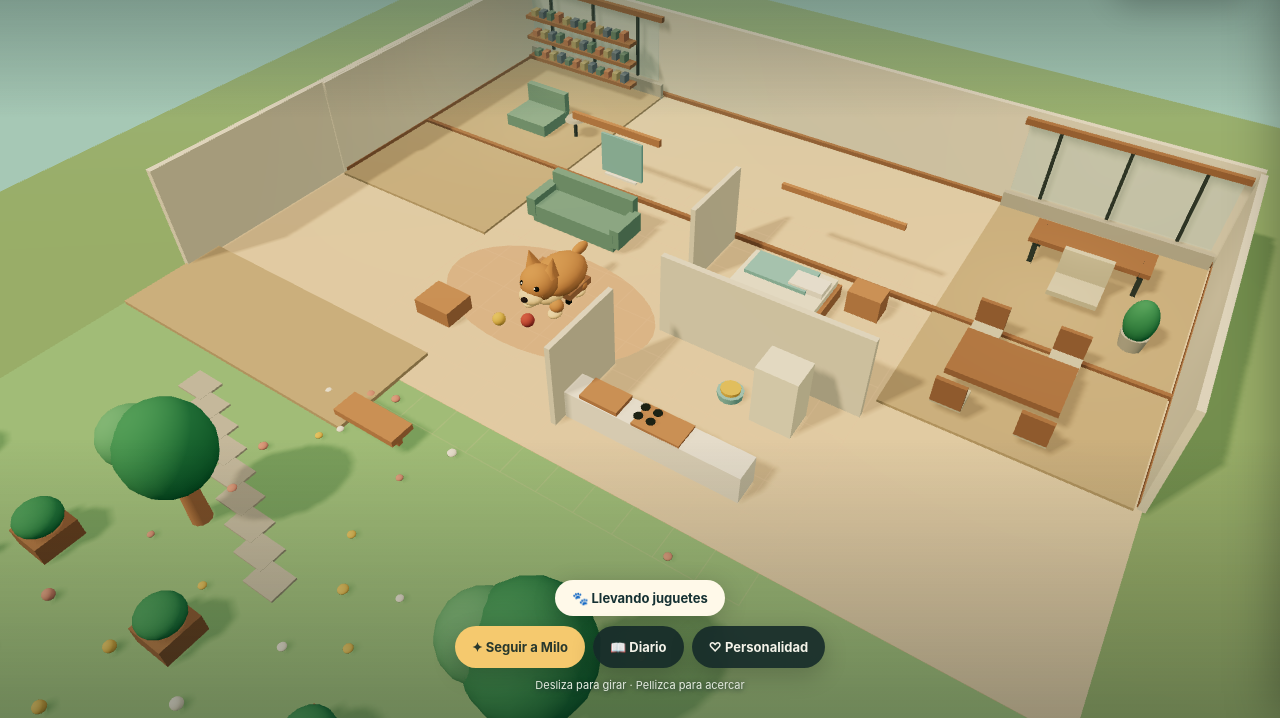
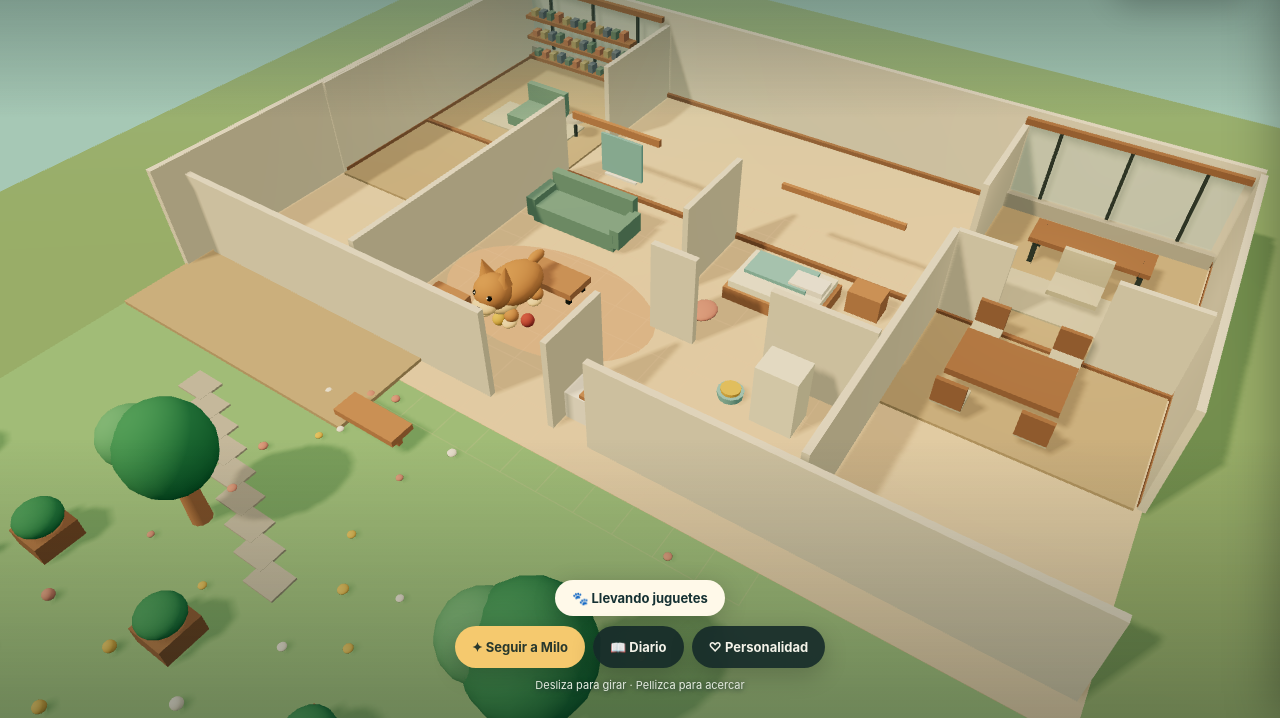
Before and after one commit to crispect/Milo, a plain HTML site: page index.html in a window 1280 px wide. Shown: the part 82-800 px from the top of the page. Drawn offline with nearby package versions, Linux system fonts and the light colour scheme.

Commit message:
Define rooms with doorways and implement A* collision-aware Milo navigation

```diff
--- a/index.html
+++ b/index.html
@@ -71,7 +71,10 @@ const spots={
  patio:{x:-1.2,z:7.3,label:"Jardín"},
  sofa:{x:-4.7,z:-1.35,label:"Junto al sofá"},
  caja:{x:-4.1,z:2.45,label:"Rincón de juguetes"},
- arbol:{x:3.4,z:8.6,label:"Bajo el árbol"}
+ arbol:{x:3.4,z:8.6,label:"Bajo el árbol"},
+ biblioteca:{x:-8.2,z:-5.6,label:"Biblioteca"},
+ estudio:{x:8.4,z:-5.6,label:"Estudio"},
+ comedor:{x:8.3,z:-1.4,label:"Comedor"}
 };
 const behaviours=[
  {id:"explorar",name:"Explorando rincones",place:"patio",weight:3},
@@ -80,7 +83,10 @@ const behaviours=[
  {id:"ordenar",name:"Llevando juguetes",place:"caja",weight:2},
  {id:"esconder",name:"Buscando un escondite",place:"sofa",weight:2},
  {id:"descansar",name:"Descansando",place:"cuarto",weight:2},
- {id:"jardin",name:"Explorando las plantas",place:"arbol",weight:2}
+ {id:"jardin",name:"Explorando las plantas",place:"arbol",weight:2},
+ {id:"leer",name:"Olfateando la biblioteca",place:"biblioteca",weight:1},
+ {id:"estudio",name:"Curioseando el estudio",place:"estudio",weight:1},
+ {id:"comedor",name:"Inspeccionando el comedor",place:"comedor",weight:1}
 ];
 function choose(){
  let weighted=[];
@@ -175,9 +181,11 @@ const tile=new THREE.GridHelper(11.8,12,0xe4c39e,0xe4c39e);tile.position.set(-.0
 // Open-front dollhouse walls and three cozy rooms.
 box(.18,3.1,15.5,M.wall,-11.9,1.55,-2.7);
 box(23.8,3.1,.18,M.wall,-.07,1.55,-10.45);
-box(5.45,2.4,.16,M.wall,3.1,1.2,.05);
-box(.14,2.4,2.4,M.wall,.05,1.2,-3.12);
-box(.14,2.4,2.4,M.wall,.05,1.2,2.95);
+// Bedroom / kitchen partition with a real doorway at x=2.5.
+ box(1.25,2.65,.18,M.wall,.72,1.325,.05);
+ box(2.55,2.65,.18,M.wall,4.55,1.325,.05);
+box(.16,2.65,2.8,M.wall,.05,1.325,-2.95);
+box(.16,2.65,2.0,M.wall,.05,1.325,3.25);
 box(3.0,.22,.12,M.wood,-3.9,2.34,-4.24);
 box(3.4,.16,.11,M.wood,3.1,2.34,-4.24);
 box(1.4,1.25,.08,M.blue,-3.7,1.45,-4.24,false);
@@ -252,6 +260,67 @@ for(const x of [-3.9,-2.5])box(.13,.4,.13,M.wood,x,.2,6.5);
  for(const z of [-10.3,-4.35])box(23.4,.13,.13,oak,0,.12,z);
  const fill=new THREE.PointLight(0xffd7a2,1.8,12,2);fill.position.set(-8,2.7,-6);scene.add(fill);
  const fill2=new THREE.PointLight(0xffe1b6,1.8,12,2);fill2.position.set(8.5,2.7,-6);scene.add(fill2);
+
+
+ // Clearly separated rooms with walkable 2.2m door openings.
+ // Left wing: library, right wing: studio and dining room.
+ function partitionX(x,z1,z2){box(.17,2.65,z2-z1,M.wall,x,1.325,(z1+z2)/2)}
+ function partitionZ(z,x1,x2){box(x2-x1,2.65,.17,M.wall,(x1+x2)/2,1.325,z)}
+ partitionX(-5.95,-10.35,-6.7);partitionX(-5.95,-4.45,3.95);
+ partitionX(5.95,-10.35,-6.7);partitionX(5.95,-4.45,3.95);
+ partitionZ(-4.45,6.0,7.4);partitionZ(-4.45,9.7,11.7);
+ // Kitchen/sitting room boundary and accessible exit to the garden.
+ partitionZ(4.2,-11.7,-1.7);partitionZ(4.2,1.1,11.7);
+ // Room-specific visual accents.
+ box(3.2,.12,1.5,linen,-8.6,.09,-6.1,false);
+ box(2.7,.11,1.7,linen,8.4,.09,-6.3,false);
+ // Navigation uses these exact wall and furniture footprints, not visual-only collision.
+ const blockers=[];
+ const block=(x,z,w,d)=>blockers.push({x1:x-w/2,x2:x+w/2,z1:z-d/2,z2:z+d/2});
+ // Outer boundaries and room partitions (door gaps intentionally omitted).
+ block(-11.9,-2.7,.18,15.5);block(11.8,-5.45,.17,9.6);
+ block(0,-10.45,23.8,.18);
+ block(-5.95,-8.525,.17,3.65);block(-5.95,-.25,.17,8.4);
+ block(5.95,-8.525,.17,3.65);block(5.95,-.25,.17,8.4);
+ block(8.85,-4.45,2.9,.17);
+ block(-6.7,4.2,10,.17);block(6.4,4.2,10.6,.17);
+ block(.72,.05,1.25,.18);block(4.55,.05,2.55,.18);
+ block(.05,-2.95,.16,2.8);block(.05,3.25,.16,2);
+ // Living room furniture, kitchen, bedroom, library, studio, dining.
+ [[-3.8,-2.4,3.1,1.3],[-2.75,.3,1.85,1.1],[-4.7,2.56,1.2,1],
+ [2.4,3.45,4.6,.9],[4.25,1.18,1.2,1],[2.4,-2.68,2.8,2],
+ [4.45,-3.44,1,.8],[-8.5,-6.3,1.85,1.8],[-8.9,-9.35,4.7,.6],
+ [8.8,-8.2,3.3,1.3],[8.85,-6.6,1.5,1.1],[8.35,-2.45,3.0,2.0],
+ [10.5,-5.7,1.1,1.1],[-3.2,6.5,2,.8]].forEach(a=>block(...a));
+ const DOG_RADIUS=.31,GRID=.48;
+ function clearAt(x,z){
+   if(x< -11.45||x>11.35||z< -10.1||z>15.4)return false;
+   for(const b of blockers)if(x>b.x1-DOG_RADIUS&&x<b.x2+DOG_RADIUS&&z>b.z1-DOG_RADIUS&&z<b.z2+DOG_RADIUS)return false;
+   return true;
+ }
+ // A* navigation on a stable grid. No furniture/wall clipping, including between rooms.
+ const gx=x=>Math.round((x+11.4)/GRID),gz=z=>Math.round((z+10)/GRID);
+ const wx=i=>i*GRID-11.4,wz=j=>j*GRID-10;
+ const nearest=(x,z)=>{let a={x:wx(gx(x)),z:wz(gz(z))};if(clearAt(a.x,a.z))return a;
+   for(let k=1;k<24;k++)for(let dx=-k;dx<=k;dx++)for(let dz=-k;dz<=k;dz++){let xx=wx(gx(x)+dx),zz=wz(gz(z)+dz);if(clearAt(xx,zz))return {x:xx,z:zz}}return {x:0,z:1};};
+ function route(from,to){
+   const a=nearest(from.x,from.z),b=nearest(to.x,to.z);
+   const sx=gx(a.x),sz=gz(a.z),tx=gx(b.x),tz=gz(b.z);
+   const key=(x,z)=>x+":"+z,origin=key(sx,sz),goal=key(tx,tz);
+   const open=[{x:sx,z:sz,g:0,f:Math.abs(sx-tx)+Math.abs(sz-tz)}],best=new Map([[origin,0]]),parent=new Map(),closed=new Set();
+   for(let n=0;open.length&&n<5500;n++){
+     let m=0;for(let i=1;i<open.length;i++)if(open[i].f<open[m].f)m=i;
+     const v=open.splice(m,1)[0],id=key(v.x,v.z);if(closed.has(id))continue;
+     if(id===goal){const path=[];let p=id;while(p!==origin){const [x,z]=p.split(":").map(Number);path.push({x:wx(x),z:wz(z)});p=parent.get(p);if(!p)break}return path.reverse()}
+     closed.add(id);
+     for(const [dx,dz] of [[1,0],[-1,0],[0,1],[0,-1]]){
+       const x=v.x+dx,z=v.z+dz,k=key(x,z),g=v.g+1;
+       if(closed.has(k)||!clearAt(wx(x),wz(z))||g>=(best.get(k)??Infinity))continue;
+       best.set(k,g);parent.set(k,id);open.push({x,z,g,f:g+Math.abs(x-tx)+Math.abs(z-tz)});
+     }
+   }
+   return [];
+ }
 
  const dog=new THREE.Group();scene.add(dog);
 const fur=mat(0xc98c57),lightFur=mat(0xffd5a1),inner=mat(0xe89782),nose=mat(0x332a29),eye=mat(0x1e221c);
@@ -346,10 +415,11 @@ canvas.addEventListener("pointerup",end);canvas.addEventListener("pointercancel"
 canvas.addEventListener("dblclick",()=>{following=true;$("#follow").textContent="✦ Seguir a Milo"});
  canvas.addEventListener("wheel",e=>{e.preventDefault();radius=Math.max(3.5,Math.min(48,radius+Math.sign(e.deltaY)*.85))},{passive:false});
 let current=choose(),nextAt=performance.now(),lastSave=performance.now(),moving=true;
-let dogTarget=spots[current.place];
+let dogTarget=spots[current.place],waypoints=[];
+ function plan(){waypoints=route(dog.position,dogTarget);if(waypoints.length===0){dogTarget=nearest(dog.position.x,dog.position.z)}}
 updateLabel(current);
 function startNew(){
- current=choose();dogTarget=spots[current.place];moving=true;updateLabel(current);
+ current=choose();dogTarget=spots[current.place];moving=true;plan();updateLabel(current);
 }
 function completed(){
  apply(current,Date.now(),false);
@@ -359,6 +429,8 @@ function completed(){
  moving=false;nextAt=performance.now()+(4000+rand()*5000);
 }
 if(state.position)dog.position.set(state.position.x,.05,state.position.z);
+ if(!clearAt(dog.position.x,dog.position.z)){const safe=nearest(dog.position.x,dog.position.z);dog.position.set(safe.x,.05,safe.z)}
+ plan();
 $("#load").remove();
 let frame=0;
 function animate(){
@@ -369,10 +441,12 @@ function animate(){
  if(!moving&&performance.now()>nextAt)startNew();
  let speed=0;
  if(moving){
-  const dx=dogTarget.x-dog.position.x,dz=dogTarget.z-dog.position.z,dist=Math.hypot(dx,dz);
-  if(dist<.13)completed();else{
+  const waypoint=waypoints[0]||dogTarget;
+   const dx=waypoint.x-dog.position.x,dz=waypoint.z-dog.position.z,dist=Math.hypot(dx,dz);
+  if(dist<.13){if(waypoints.length)waypoints.shift();else completed()}else{
    speed=Math.min(1,dist*2);
-   const step=Math.min(dist,dt*1.35);dog.position.x+=dx/dist*step;dog.position.z+=dz/dist*step;
+   const step=Math.min(dist,dt*1.35),nx=dog.position.x+dx/dist*step,nz=dog.position.z+dz/dist*step;
+    if(clearAt(nx,nz)){dog.position.x=nx;dog.position.z=nz}else{plan();if(!waypoints.length){moving=false;nextAt=performance.now()+1200}}
    let heading=Math.atan2(dx,dz);
    dog.rotation.y+=Math.atan2(Math.sin(heading-dog.rotation.y),Math.cos(heading-dog.rotation.y))*Math.min(1,dt*8);
   }
```
